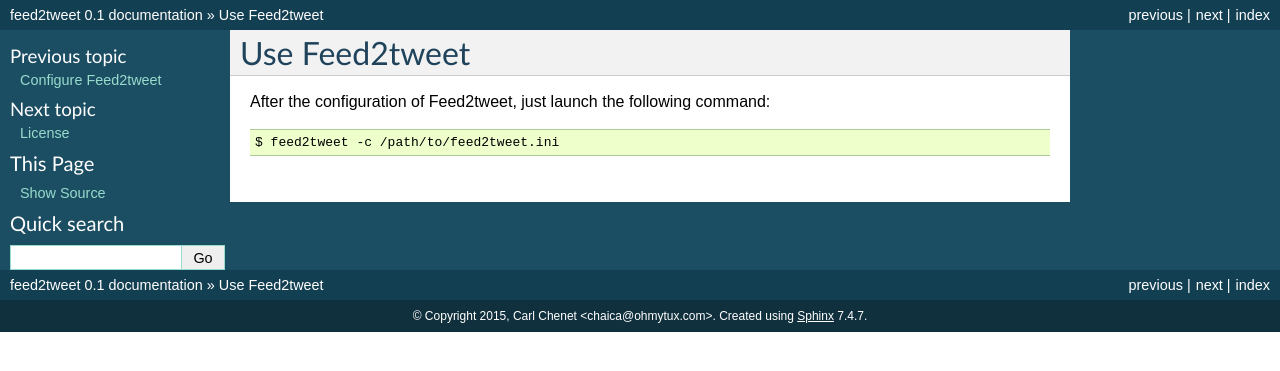
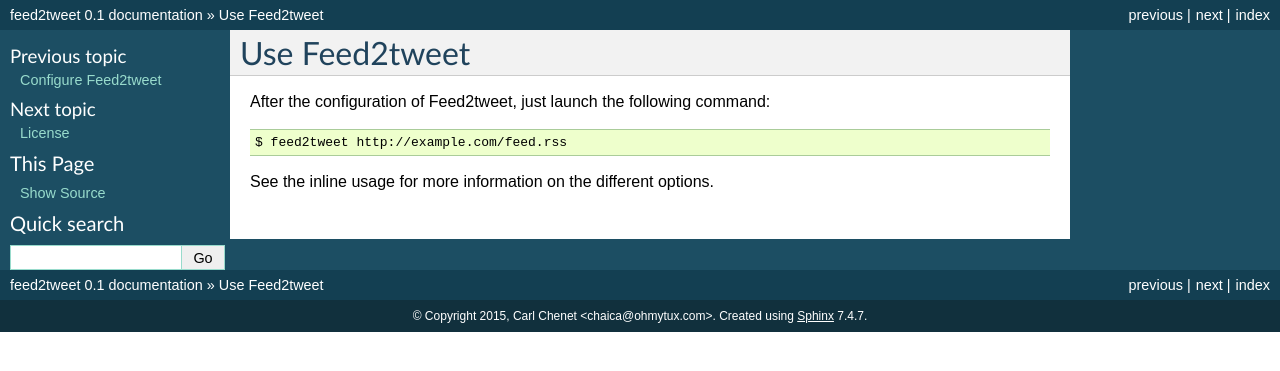
Before and after one commit to anarcat/feed2tweet, a Sphinx documentation site: the page built from docs/source/use.rst, in a window 1280 px wide. Shown: the top 371 px of the page. Built offline with Sphinx 7.4.7, drawn with Linux system fonts in a browser that asks for light colours.

Commit message:
update docs to match new commandline options

```diff
--- a/docs/source/use.rst
+++ b/docs/source/use.rst
@@ -1,5 +1,8 @@
 Use Feed2tweet
 ==============
+
 After the configuration of Feed2tweet, just launch the following command::
 
-    $ feed2tweet -c /path/to/feed2tweet.ini
+    $ feed2tweet http://example.com/feed.rss
+
+See the inline usage for more information on the different options.
```
Also changed, not shown: docs/source/configure.rst (+9 -18 lines).
